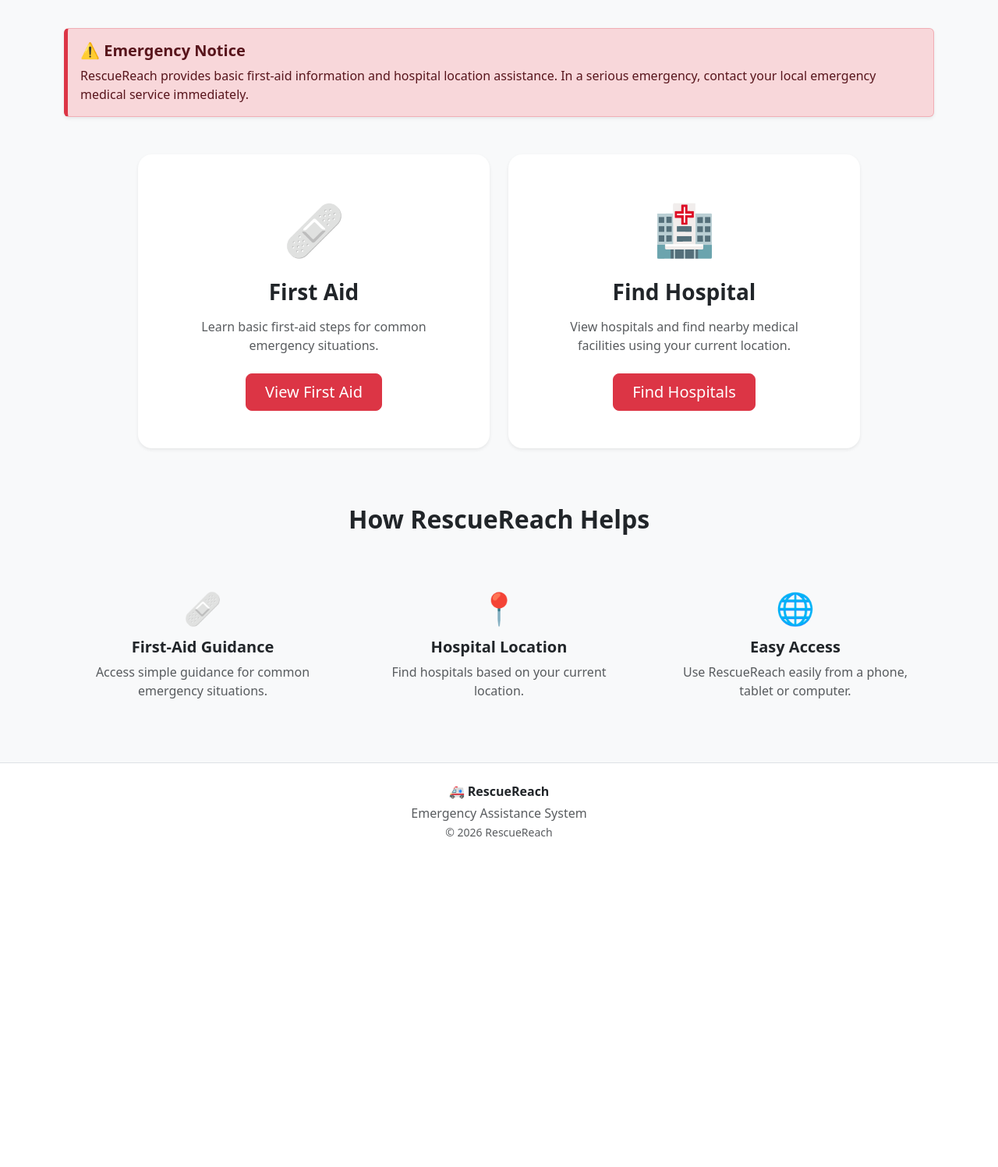
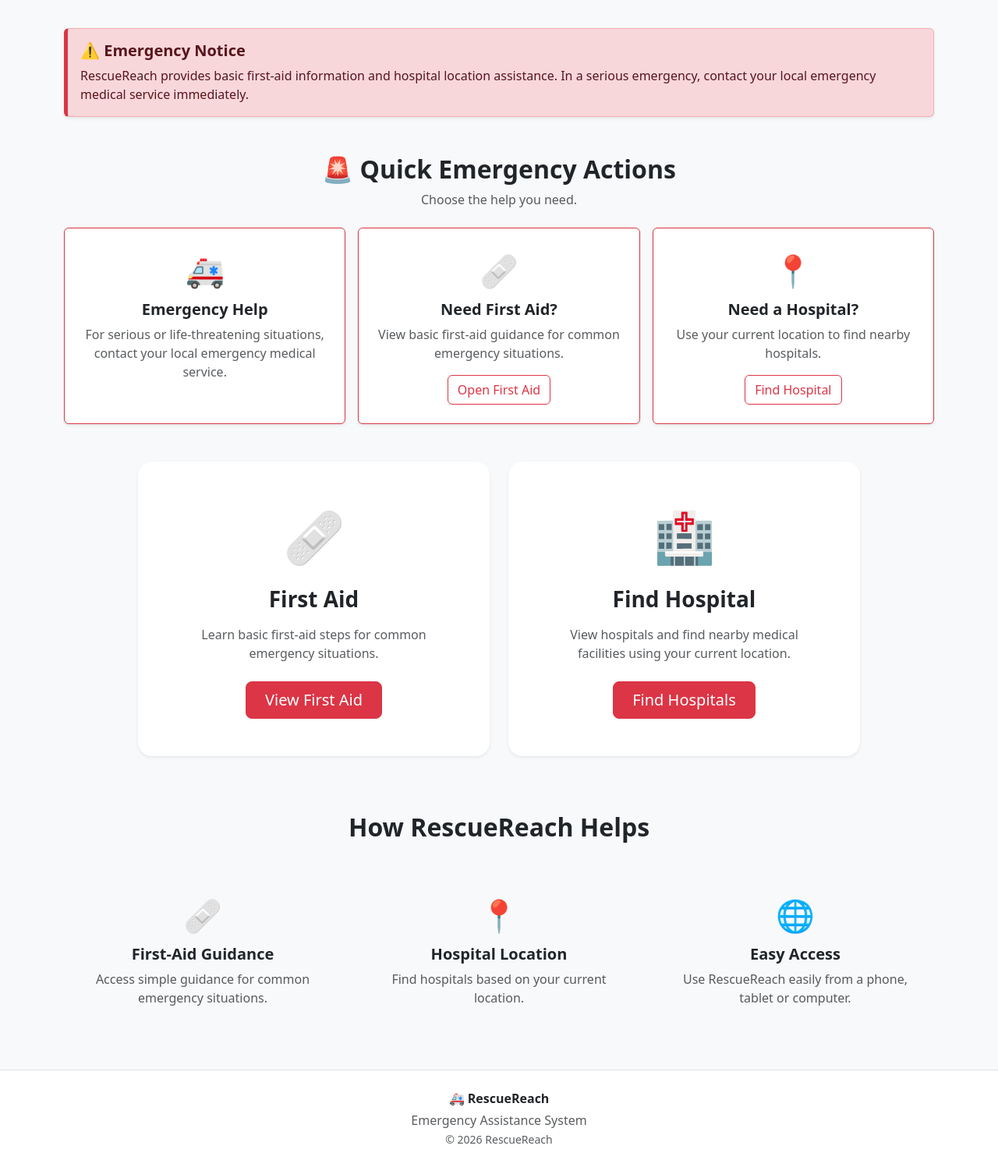
Before and after one commit to arnesh-code/RescueReach, a Flask app: page / in a window 1280 px wide. Shown: the part 410-1907 px from the top of the page at 78% size. Before the commit the page ends 1483 px from the top, so only its background shows below. Run offline with Flask 3, Linux system fonts and the light colour scheme.

Commit message:
Add quick emergency actions to homepage

```diff
--- a/templates/index.html
+++ b/templates/index.html
@@ -109,6 +109,128 @@
             </p>
 
         </div>
+
+        <!-- Quick Emergency Actions -->
+
+        <section class="mb-5">
+
+            <div class="text-center mb-4">
+
+                <h2 class="fw-bold">
+                    🚨 Quick Emergency Actions
+                </h2>
+
+                <p class="text-muted">
+                    Choose the help you need.
+                </p>
+
+            </div>
+
+
+            <div class="row justify-content-center g-3">
+
+
+                <!-- Emergency Help -->
+
+                <div class="col-md-4">
+
+                    <div class="card border-danger shadow-sm h-100">
+
+                        <div class="card-body text-center p-4">
+
+                            <div class="fs-1">
+                                🚑
+                            </div>
+
+                            <h5 class="fw-bold mt-2">
+                                Emergency Help
+                            </h5>
+
+                            <p class="text-muted">
+                                For serious or life-threatening situations,
+                                contact your local emergency medical service.
+                            </p>
+
+                        </div>
+
+                    </div>
+
+                </div>
+
+
+                <!-- First Aid -->
+
+                <div class="col-md-4">
+
+                    <div class="card border-danger shadow-sm h-100">
+
+                        <div class="card-body text-center p-4">
+
+                            <div class="fs-1">
+                                🩹
+                            </div>
+
+                            <h5 class="fw-bold mt-2">
+                                Need First Aid?
+                            </h5>
+
+                            <p class="text-muted">
+                                View basic first-aid guidance for common
+                                emergency situations.
+                            </p>
+
+                            <a
+                                href="/first-aid"
+                                class="btn btn-outline-danger"
+                            >
+                                Open First Aid
+                            </a>
+
+                        </div>
+
+                    </div>
+
+                </div>
+
+
+                <!-- Find Hospital -->
+
+                <div class="col-md-4">
+
+                    <div class="card border-danger shadow-sm h-100">
+
+                        <div class="card-body text-center p-4">
+
+                            <div class="fs-1">
+                                📍
+                            </div>
+
+                            <h5 class="fw-bold mt-2">
+                                Need a Hospital?
+                            </h5>
+
+                            <p class="text-muted">
+                                Use your current location to find nearby
+                                hospitals.
+                            </p>
+
+                            <a
+                                href="/hospitals"
+                                class="btn btn-outline-danger"
+                            >
+                                Find Hospital
+                            </a>
+
+                        </div>
+
+                    </div>
+
+                </div>
+
+
+            </div>
+
+        </section>
 
 
         <!-- Main Options -->
```
